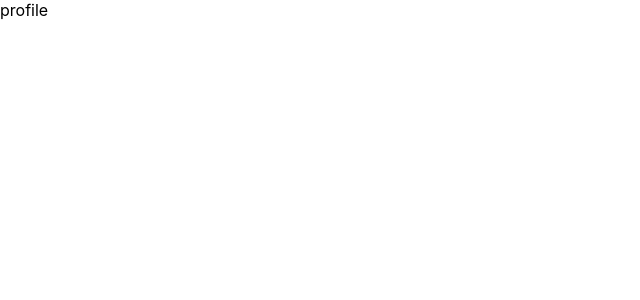
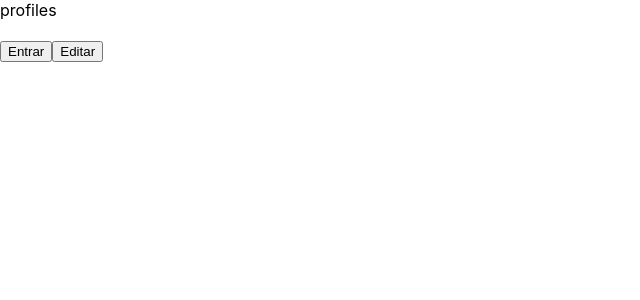
Before and after one commit to lucaskahlil/FRONT, a React (Create React App) app in the folder bluelive/: page /profiles in a window 1280 px wide. Shown: the top 300 px of the page, without its empty margins (0-640 px from the left). Built offline with nearby package versions, Linux system fonts and the light colour scheme.

Commit message:
implement card

```diff
--- a/bluelive/src/components/atomos/card-profile/card-profile.tsx
+++ b/bluelive/src/components/atomos/card-profile/card-profile.tsx
@@ -1,13 +1,12 @@
 import { SelectProps } from "./types";
 
-export function CardProfile(props: SelectProps) {
+export function CardProfile({ Title, ImageURL, selectedCard }: SelectProps) {
   return (
     <div>
-      {props.nome.map((nome) => {
-        return <h2>{nome}</h2>
-      })}
-      <img src="" alt="" />
-      <button>Edit</button>
+      <h2>{Title}</h2>
+      <img src={ImageURL} alt="" />
+      <button onClick={selectedCard}>Entrar</button>
+      <button>Editar</button>
     </div>
   );
 }
--- a/bluelive/src/components/atomos/card-profile/types.ts
+++ b/bluelive/src/components/atomos/card-profile/types.ts
@@ -1,4 +1,5 @@
 export interface SelectProps {
-    nome: string[],
-    image: string[],
+    Title: string[],
+    ImageURL: string,
+    selectedCard: () => void,
 }
--- a/bluelive/src/components/pages/profile/profile.tsx
+++ b/bluelive/src/components/pages/profile/profile.tsx
@@ -1,7 +1,15 @@
+import { CardProfile } from "../../atomos/card-profile/card-profile";
 
 
 export function Profiles() {
+
+
   return (
-    <div>profile</div>
+    <>
+    <div>profiles</div>
+    < CardProfile Title={[]} ImageURL={""} selectedCard={function (): void {
+
+      } } />
+    </>
   )
 }
--- a/bluelive/src/utils/api/api.ts
+++ b/bluelive/src/utils/api/api.ts
@@ -1,5 +1,4 @@
 import axios from "axios";
-import { async } from "q";
 import { LoginRequest } from "../types/request";
 
 axios.defaults.baseURL = "https://xbox-live-api.onrender.com";
```
